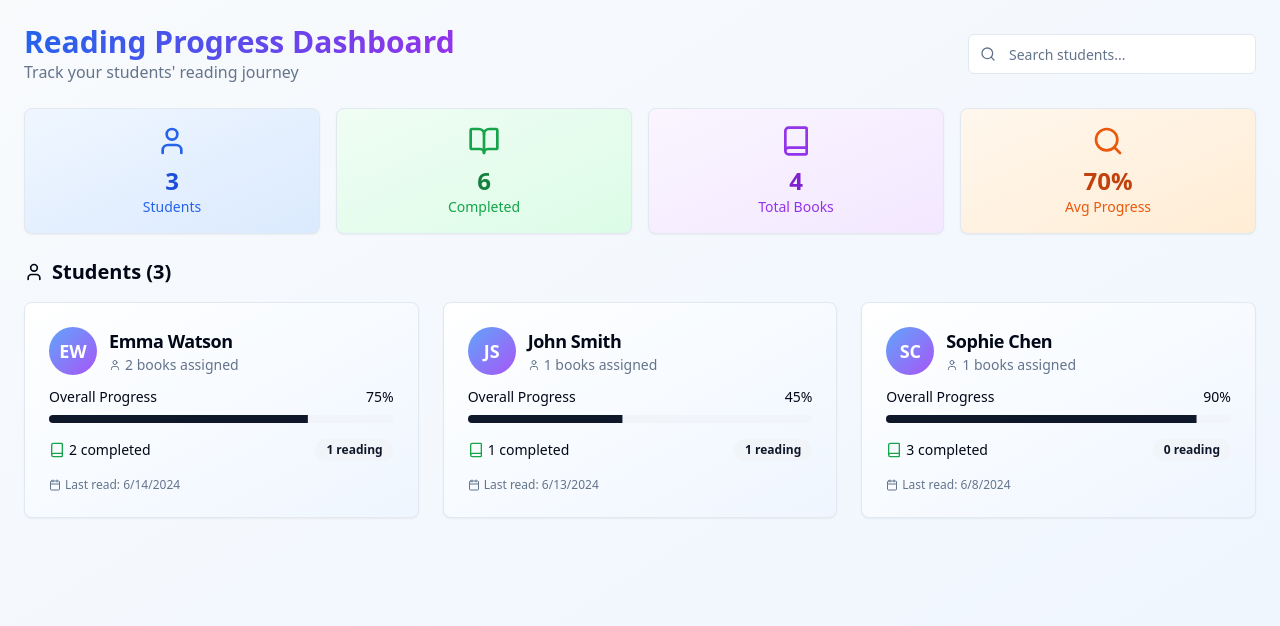
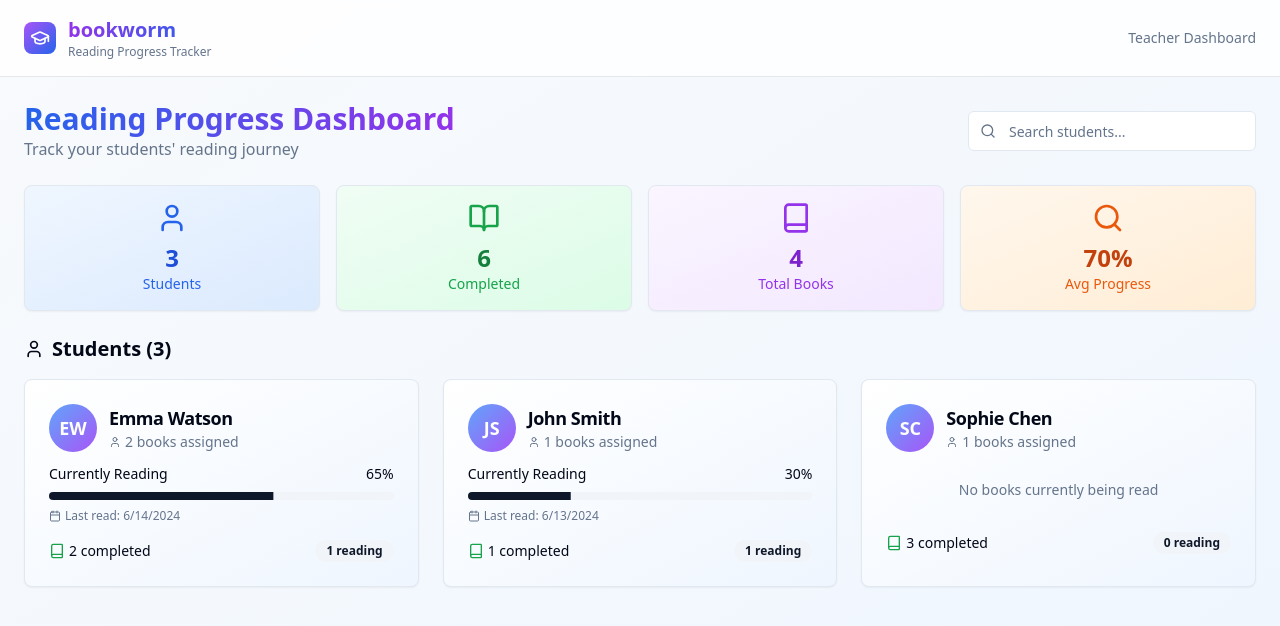
Before and after one commit to littleark/bookworm-schoolhouse-monitor, a React (Vite) app: page / in a window 1280 px wide. Shown: the top 626 px of the page. Built offline with nearby package versions, Linux system fonts and the light colour scheme.

Commit message:
feat: Add top bar and update student card
- Added a top bar with a logo.
- Modified the student card to display the progress of the currently reading book and the last read date.
- Removed the "Overall progress" section.

```diff
--- a/src/components/StudentCard.tsx
+++ b/src/components/StudentCard.tsx
@@ -21,8 +21,8 @@ export function StudentCard({ student, onClick }: StudentCardProps) {
   };
 
   const activeBooks = student.books.filter(book => book.status === 'reading').length;
-  const recentActivity = student.books
-    .filter(book => book.lastReadDate)
+  const currentlyReading = student.books
+    .filter(book => book.status === 'reading')
     .sort((a, b) => (b.lastReadDate?.getTime() || 0) - (a.lastReadDate?.getTime() || 0))[0];
 
   return (
@@ -46,13 +46,25 @@ export function StudentCard({ student, onClick }: StudentCardProps) {
       </CardHeader>
 
       <CardContent className="space-y-4">
-        <div>
-          <div className="flex justify-between text-sm mb-2">
-            <span>Overall Progress</span>
-            <span className="font-medium">{student.averageProgress}%</span>
+        {currentlyReading ? (
+          <div>
+            <div className="flex justify-between text-sm mb-2">
+              <span>Currently Reading</span>
+              <span className="font-medium">{currentlyReading.progress}%</span>
+            </div>
+            <Progress value={currentlyReading.progress} className="h-2" />
+            {currentlyReading.lastReadDate && (
+              <div className="flex items-center gap-1 text-xs text-muted-foreground mt-2">
+                <Calendar className="w-3 h-3" />
+                <span>Last read: {currentlyReading.lastReadDate.toLocaleDateString()}</span>
+              </div>
+            )}
           </div>
-          <Progress value={student.averageProgress} className="h-2" />
-        </div>
+        ) : (
+          <div className="text-sm text-muted-foreground text-center py-4">
+            No books currently being read
+          </div>
+        )}
 
         <div className="flex justify-between items-center text-sm">
           <div className="flex items-center gap-1">
@@ -63,13 +75,6 @@ export function StudentCard({ student, onClick }: StudentCardProps) {
             {activeBooks} reading
           </Badge>
         </div>
-
-        {recentActivity && (
-          <div className="flex items-center gap-1 text-xs text-muted-foreground">
-            <Calendar className="w-3 h-3" />
-            <span>Last read: {recentActivity.lastReadDate?.toLocaleDateString()}</span>
-          </div>
-        )}
       </CardContent>
     </Card>
   );
--- a/src/pages/Index.tsx
+++ b/src/pages/Index.tsx
@@ -7,7 +7,7 @@ import { StudentDetail } from '@/components/StudentDetail';
 import { BookDetail } from '@/components/BookDetail';
 import { Card, CardContent, CardHeader, CardTitle } from '@/components/ui/card';
 import { Input } from '@/components/ui/input';
-import { Book, User, Search, BookOpen } from 'lucide-react';
+import { Book, User, Search, BookOpen, GraduationCap } from 'lucide-react';
 
 type View = 'students' | 'student-detail' | 'book-detail';
 
@@ -147,9 +147,36 @@ const Index = () => {
   };
 
   return (
-    <div className="min-h-screen bg-gradient-to-br from-slate-50 to-blue-50 p-6">
-      <div className="max-w-7xl mx-auto">
-        {renderContent()}
+    <div className="min-h-screen bg-gradient-to-br from-slate-50 to-blue-50">
+      {/* Top Navigation Bar */}
+      <header className="bg-white/80 backdrop-blur-sm border-b border-gray-200 sticky top-0 z-50">
+        <div className="max-w-7xl mx-auto px-6 py-4">
+          <div className="flex items-center justify-between">
+            <div className="flex items-center gap-3">
+              <div className="w-8 h-8 bg-gradient-to-br from-purple-500 to-blue-600 rounded-lg flex items-center justify-center">
+                <GraduationCap className="w-5 h-5 text-white" />
+              </div>
+              <div>
+                <h1 className="text-xl font-bold bg-gradient-to-r from-purple-600 to-blue-600 bg-clip-text text-transparent">
+                  bookworm
+                </h1>
+                <p className="text-xs text-muted-foreground">Reading Progress Tracker</p>
+              </div>
+            </div>
+
+            {/* Navigation options placeholder */}
+            <div className="flex items-center gap-4">
+              <span className="text-sm text-muted-foreground">Teacher Dashboard</span>
+            </div>
+          </div>
+        </div>
+      </header>
+
+      {/* Main Content */}
+      <div className="p-6">
+        <div className="max-w-7xl mx-auto">
+          {renderContent()}
+        </div>
       </div>
     </div>
   );
```
